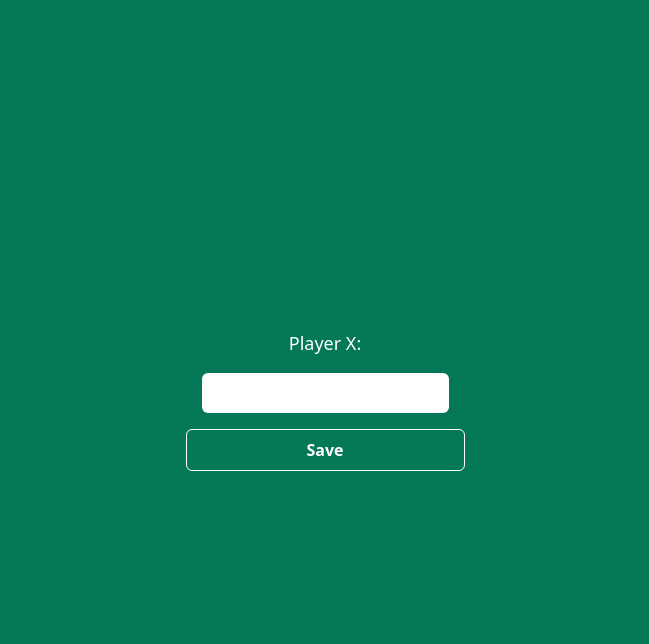
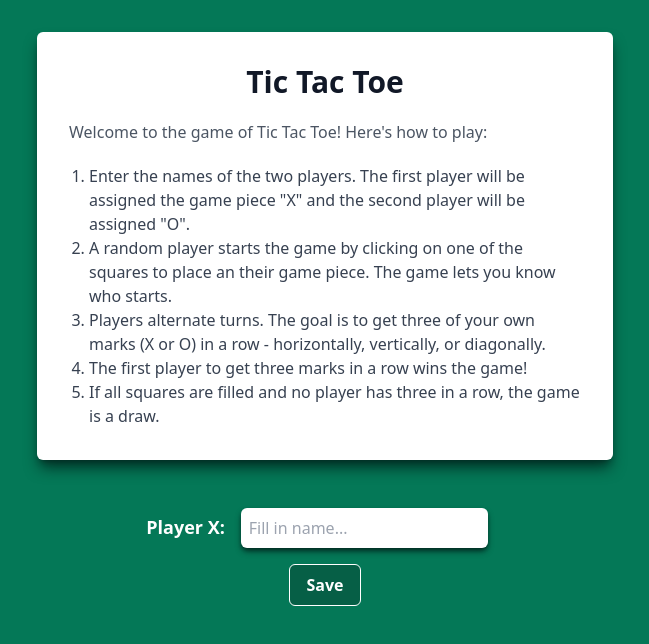
Before and after one commit to maedl/tic-tac-toe-vue-ts, a Vue app: page / in a window 1280 px wide. Shown: the top 644 px of the page, without its empty margins (315-964 px from the left). Built offline with nearby package versions, Linux system fonts and the light colour scheme.

Commit message:
Add rules and some input validation

```diff
--- a/src/components/GameBoard.vue
+++ b/src/components/GameBoard.vue
@@ -80,14 +80,11 @@ const handlePiecePlacement = (id: string) => {
       </GridItem>
     </div>
 
-    <div v-if="props.currentGame.gameOver" class="flex flex-col">
+    <div class="flex flex-col">
       <button class="btn mt-2" @click="$emit('show-score')">See current score</button>
       <button class="btn mt-2" @click="$emit('play-again')">Play again</button>
       <ResetButton />
     </div>
-    <div v-else class="flex flex-col">
-      <button class="btn mt-2" @click="$emit('show-score')">See current score</button>
-      <ResetButton/>
-    </div>
+
   </div>
 </template>
--- /dev/null
+++ b/src/components/InstructionsBox.vue
@@ -0,0 +1,25 @@
+<script setup lang="ts">
+
+</script>
+
+<template>
+  <div class="flex flex-col items-center justify-center justify-start p-4 md:p-8 rounded-md">
+    <div class="space-y-5 md:max-w-xl md:mx-auto p-4 md:p-8 bg-white rounded-md shadow-lg shadow-emerald-950">
+      <h1 class="text-3xl font-extrabold text-center text-gray-900">Tic Tac Toe</h1>
+      <p class="text-gray-600">
+        Welcome to the game of Tic Tac Toe! Here's how to play:
+      </p>
+      <ol class="list-decimal text-gray-700 pl-5">
+        <li>Enter the names of the two players. The first player will be assigned the game piece "X" and the second player will be assigned "O".</li>
+        <li>A random player starts the game by clicking on one of the squares to place an their game piece. The game lets you know who starts.</li>
+        <li>Players alternate turns. The goal is to get three of your own marks (X or O) in a row - horizontally, vertically, or diagonally.</li>
+        <li>The first player to get three marks in a row wins the game!</li>
+        <li>If all squares are filled and no player has three in a row, the game is a draw.</li>
+      </ol>
+    </div>
+  </div>
+</template>
+
+<style lang="scss" scoped>
+
+</style>
--- a/src/components/PlayerInput.vue
+++ b/src/components/PlayerInput.vue
@@ -9,12 +9,19 @@ const emit = defineEmits<{
 const playerInput = ref('');
 const btnText = ref('Save');
 const playerPiece = ref(GamePiece.X)
+const placeholder = ref('Fill in name...')
 
 const handleSubmit = () => {
+  if (playerInput.value.length > 0) {
     emit('add-player', playerInput.value);
   playerInput.value = '';
+  placeholder.value = 'Player added!'
   btnText.value = 'Start game';
   playerPiece.value = GamePiece.O
+  }
+  else {
+    placeholder.value = 'Please fill in a name';
+  }
 }
 
 </script>
@@ -24,23 +31,27 @@ const handleSubmit = () => {
     @submit.prevent="handleSubmit"
     class="flex flex-col justify-center items-center w-full"
   >
+    <div>
       <label
       for="player-name"
-    class="text-lg"
+      class="text-lg font-bold"
       >
         Player
         <span :playerPiece="playerPiece">
           {{ ' ' + playerPiece + ':' }}
         </span>
       </label>
-    <div class="flex flex-col">
+
       <input
         type="text"
         name="player-name"
         v-model="playerInput"
-        class="text-black rounded-md mx-4 h-10 px-2 my-4"
+        :placeholder="placeholder"
+        class="text-black rounded-md mx-4 h-10 px-2 my-4 shadow-md shadow-emerald-950"
       >
+    </div>
+
     <button class="btn" :btnText="btnText">{{ btnText }}</button>
-    </div>
+
   </form>
 </template>
--- a/src/components/SelectPlayers.vue
+++ b/src/components/SelectPlayers.vue
@@ -1,6 +1,7 @@
 <script setup lang="ts">
 import PlayerInput from './PlayerInput.vue';
 import { Player, GamePiece } from '../models/Player';
+import InstructionsBox from './InstructionsBox.vue';
 
 interface ISelectPlayerProps {
   players: Player[]
@@ -28,7 +29,8 @@ const addPlayer = (playerName: string) => {
 </script>
 
 <template>
-  <div class="h-full flex justify-center items-center">
+  <div class="h-full flex flex-col items-center">
+    <InstructionsBox />
     <PlayerInput @add-player="addPlayer"></PlayerInput>
   </div>
 </template>
--- a/src/components/TicTacToeApp.vue
+++ b/src/components/TicTacToeApp.vue
@@ -12,7 +12,6 @@ import ScoreModal from './ScoreModal.vue';
 const gameIsActive = ref<boolean>(false);
 const activeGame = ref<Game>(new Game([],[], 0, GRID_LENGTH));
 const gameBoard = ref<BoardItem[] >([]);
-// const activePlayers = ref<Player[]>([]);
 const modalActive = ref<boolean>(false);
 
 onMounted(() => {
@@ -91,8 +90,6 @@ const handleGameState = (updatedBoard: BoardItem[]) => {
   }
 
   if (activeGame.value.turnCount == 0) {
-    activeGame.value.isDraw = true;
-    activeGame.value.gameOver = true;
     gameOver(gameEndType.draw);
   }
 }
@@ -101,10 +98,10 @@ const gameOver = (endType: gameEndType) => {
   switch (endType) {
     case gameEndType.win:
       updateWinnerScore();
-      saveGameHistory();
     break;
     case gameEndType.draw:
-      activeGame.value.gameOver = true;
+    activeGame.value.isDraw = true;
+    activeGame.value.gameOver = true;
     break;
     default:
     break;
--- a/src/style.css
+++ b/src/style.css
@@ -3,5 +3,5 @@
 @tailwind utilities;
 
 .btn {
-  @apply font-bold py-2 px-4 rounded-md border-solid border-white border hover:bg-emerald-600 hover:shadow-lg active:bg-emerald-500 transition-all;
+  @apply font-bold py-2 px-4 rounded-md border-solid border-white border bg-emerald-800 hover:bg-emerald-900 hover:shadow-lg active:opacity-80 transition-all;
 }
```
Lines whose indentation alone changed are shown as unchanged.
